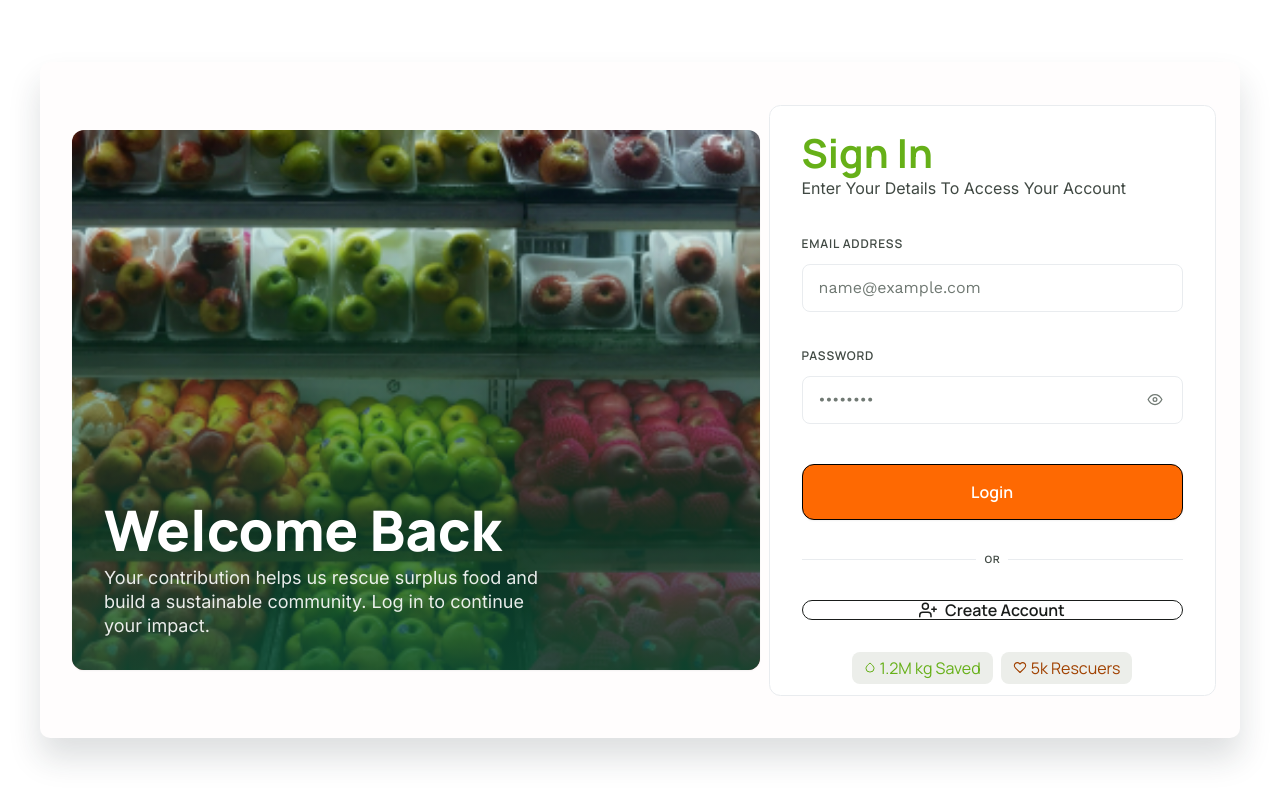
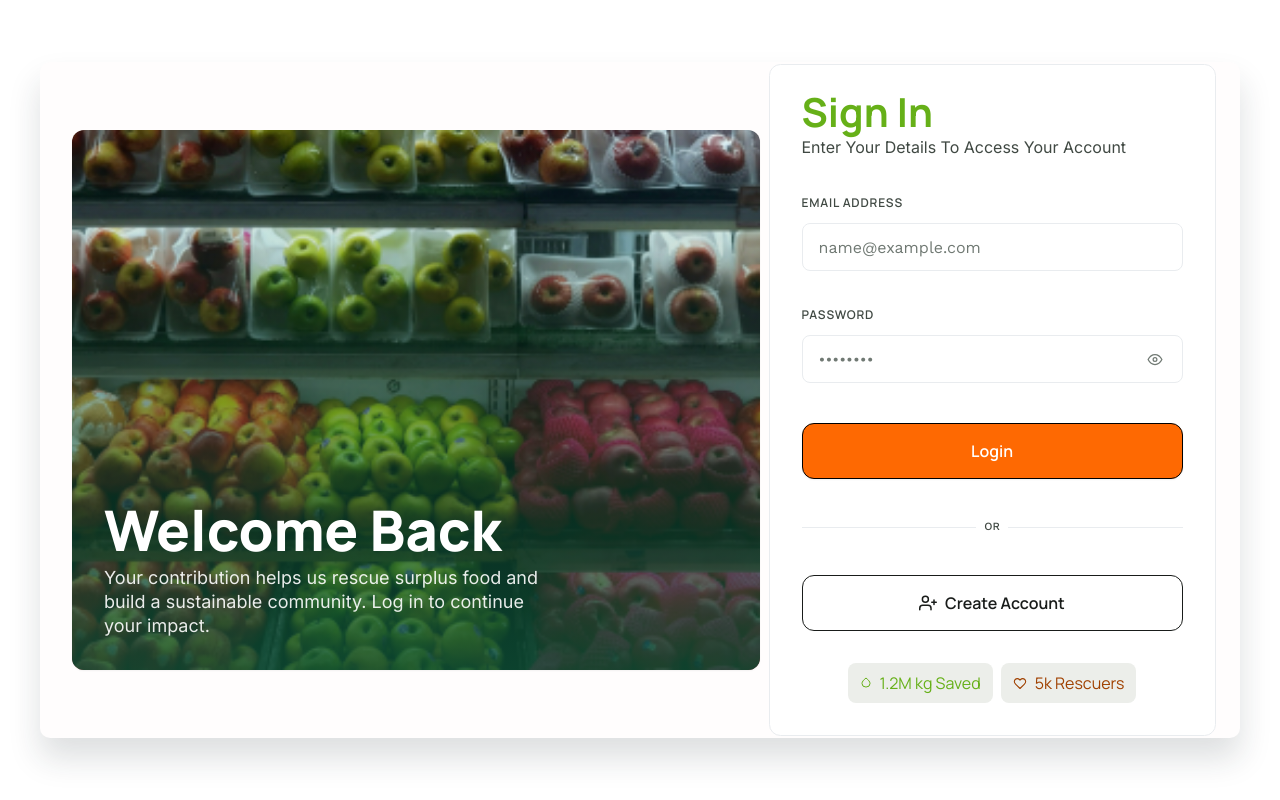
Before and after one commit to Code-DER/sureplus-app, a React (Vite) app in the folder app/frontend/: page / in a window 1280 px wide. Built offline with nearby package versions, Linux system fonts and the light colour scheme; no server answers.

Commit message:
chore: login page badges fix

```diff
--- a/app/frontend/src/components/Login.css
+++ b/app/frontend/src/components/Login.css
@@ -111,7 +111,7 @@
   gap: 32px;
   width: 100%;
   max-width: 447px;
-  height: 591px;
+  min-height: 591px;
   background: #FFFFFF;
   border: 1px solid #E9ECEF;
   border-radius: 11.5px;
@@ -339,8 +339,9 @@
 .login-badges {
   display: flex;
   flex-direction: row;
+  flex-wrap: wrap;
   justify-content: center;
-  align-items: center;
+  align-items: flex-start;
   gap: 8px;
   width: 100%;
 }
@@ -349,11 +350,12 @@
   display: flex;
   flex-direction: row;
   align-items: center;
-  padding: 4px 12px;
-  gap: 4px;
-  height: 32px;
+  padding: 8px 12px;
+  gap: 8px;
+  min-height: 32px;
   background: #ECEEEA;
   border-radius: 8px;
+  max-width: 100%;
 }
 
 .login-badge span {
@@ -361,6 +363,7 @@
   font-weight: 400;
   font-size: 16px;
   line-height: 24px;
+  white-space: normal;
 }
 
 .badge-green span { color: #66B018; }
```
